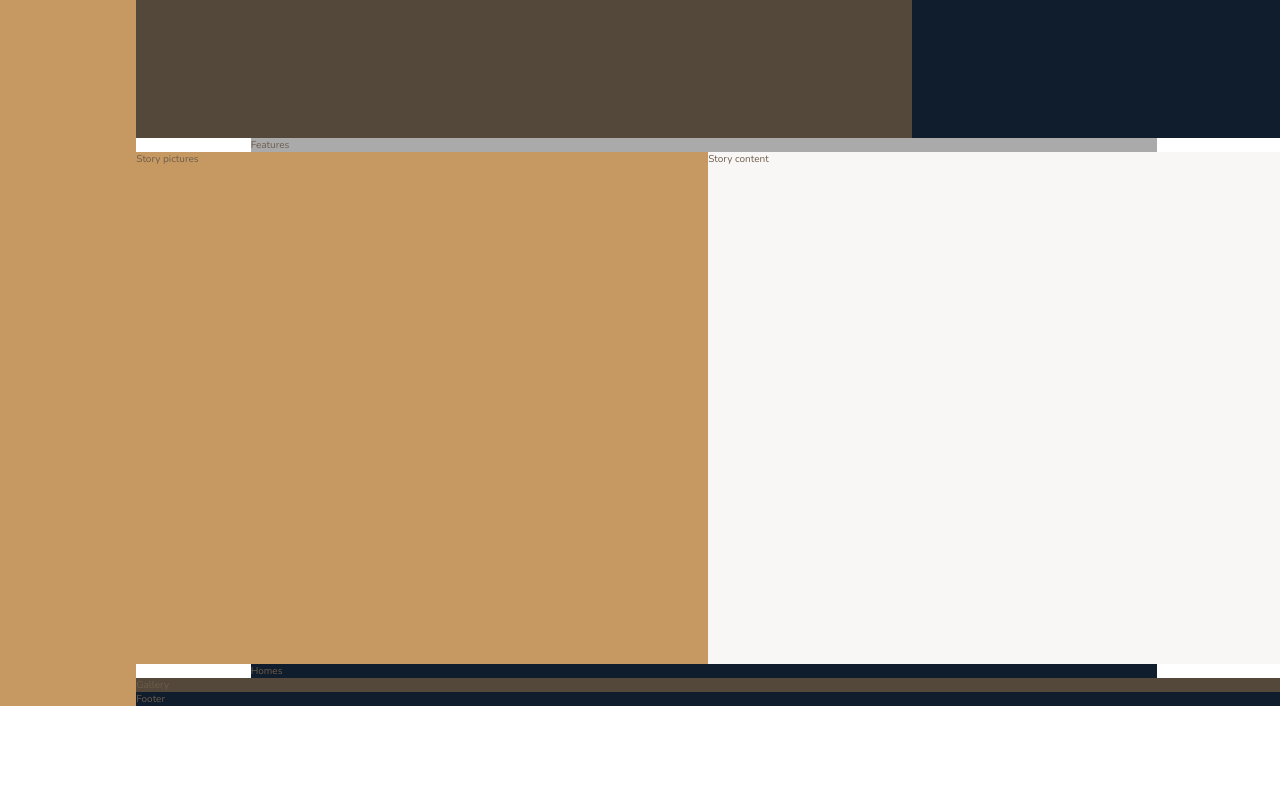
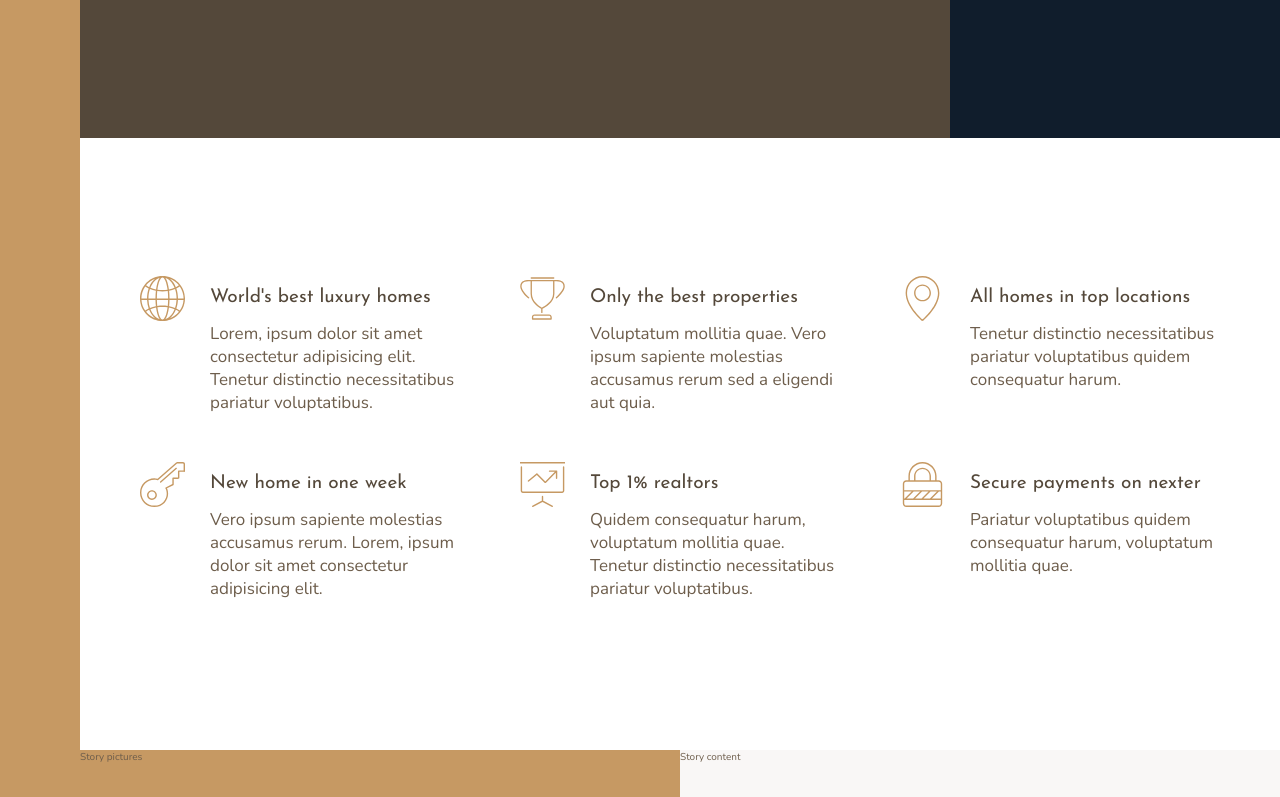
Before and after one commit to Dusan-Lex/Nexter, a website: page index.html in a window 1280 px wide. Shown: the part 502-1299 px from the top of the page. Before the commit the page ends 1208 px from the top, so only its background shows below. Drawn offline with nearby package versions, Linux system fonts and the light colour scheme; files that its build step writes are made by us from their sources.

Commit message:
Build the Features Section

```diff
--- a/index.html
+++ b/index.html
@@ -27,7 +27,48 @@
     </div>
 
     <section class="features">
-        Features
+        <div class="feature">
+            <svg class="feature__icon">
+                <use xlink:href="img/sprite.svg#icon-global"></use>
+            </svg>
+            <h4 class="heading-4 heading-4--dark">World's best luxury homes</h4>
+            <p class="feature__text">Lorem, ipsum dolor sit amet consectetur adipisicing elit. Tenetur distinctio
+                necessitatibus pariatur voluptatibus.</p>
+        </div>
+        <div class="feature"> <svg class="feature__icon">
+                <use xlink:href="img/sprite.svg#icon-trophy"></use>
+            </svg>
+            <h4 class="heading-4 heading-4--dark">Only the best properties</h4>
+            <p class="feature__text">Voluptatum mollitia quae. Vero ipsum sapiente molestias accusamus rerum sed a
+                eligendi aut quia.</p>
+        </div>
+        <div class="feature"> <svg class="feature__icon">
+                <use xlink:href="img/sprite.svg#icon-map-pin"></use>
+            </svg>
+            <h4 class="heading-4 heading-4--dark">All homes in top locations</h4>
+            <p class="feature__text">Tenetur distinctio necessitatibus pariatur voluptatibus quidem consequatur harum.
+            </p>
+        </div>
+        <div class="feature"> <svg class="feature__icon">
+                <use xlink:href="img/sprite.svg#icon-key"></use>
+            </svg>
+            <h4 class="heading-4 heading-4--dark">New home in one week</h4>
+            <p class="feature__text">Vero ipsum sapiente molestias accusamus rerum. Lorem, ipsum dolor sit amet
+                consectetur adipisicing elit.</p>
+        </div>
+        <div class="feature"> <svg class="feature__icon">
+                <use xlink:href="img/sprite.svg#icon-presentation"></use>
+            </svg>
+            <h4 class="heading-4 heading-4--dark">Top 1% realtors</h4>
+            <p class="feature__text">Quidem consequatur harum, voluptatum mollitia quae. Tenetur distinctio
+                necessitatibus pariatur voluptatibus.</p>
+        </div>
+        <div class="feature"> <svg class="feature__icon">
+                <use xlink:href="img/sprite.svg#icon-lock"></use>
+            </svg>
+            <h4 class="heading-4 heading-4--dark">Secure payments on nexter</h4>
+            <p class="feature__text">Pariatur voluptatibus quidem consequatur harum, voluptatum mollitia quae.</p>
+        </div>
     </section>
 
     <div class="story__pictures">
--- a/sass/_base.scss
+++ b/sass/_base.scss
@@ -36,8 +36,7 @@ body {
 .container {
   display: grid;
   grid-template-rows: 80vh min-content 40vw repeat(3, min-content);
-  grid-template-columns: 8rem min-max(6rem, 1fr) repeat(
-      8,
-      minmax(min-content, 14rem)
-    ) min-max(6rem, 1fr);
+  grid-template-columns:
+    8rem minmax(6rem, 1fr) repeat(8, minmax(min-content, 14rem))
+    minmax(6rem, 1fr);
 }
--- a/sass/_features.scss
+++ b/sass/_features.scss
@@ -1,5 +1,31 @@
 .features {
-  background-color: $color-grey-light-2;
   grid-column: 3/11;
   grid-row: 2/3;
+
+  margin: 15rem 0;
+
+  display: grid;
+  grid-template-columns: repeat(auto-fit, minmax(30rem, 1fr));
+  grid-gap: 6rem;
+  align-items: start;
+  grid-auto-rows: auto;
 }
+
+.feature {
+  display: grid;
+  grid-template-columns: min-content 1fr;
+  grid-row-gap: 1.5rem;
+  grid-column-gap: 2.5rem;
+
+  &__icon {
+    fill: $color-primary;
+    width: 4.5rem;
+    height: 4.5rem;
+    grid-row: 1/3;
+    transform: translateY(-1.2rem);
+  }
+
+  &__text {
+    font-size: 1.7rem;
+  }
+}
--- a/sass/_typography.scss
+++ b/sass/_typography.scss
@@ -0,0 +1,26 @@
+%heading {
+  font-family: $font-display;
+  font-weight: 400;
+}
+
+.heading-1 {
+  @extend %heading;
+}
+.heading-2 {
+  @extend %heading;
+}
+.heading-3 {
+  @extend %heading;
+}
+.heading-4 {
+  @extend %heading;
+  font-size: 1.9rem;
+
+  &--light {
+    color: $color-grey-light-1;
+  }
+
+  &--dark {
+    color: $color-grey-dark-1;
+  }
+}
```
